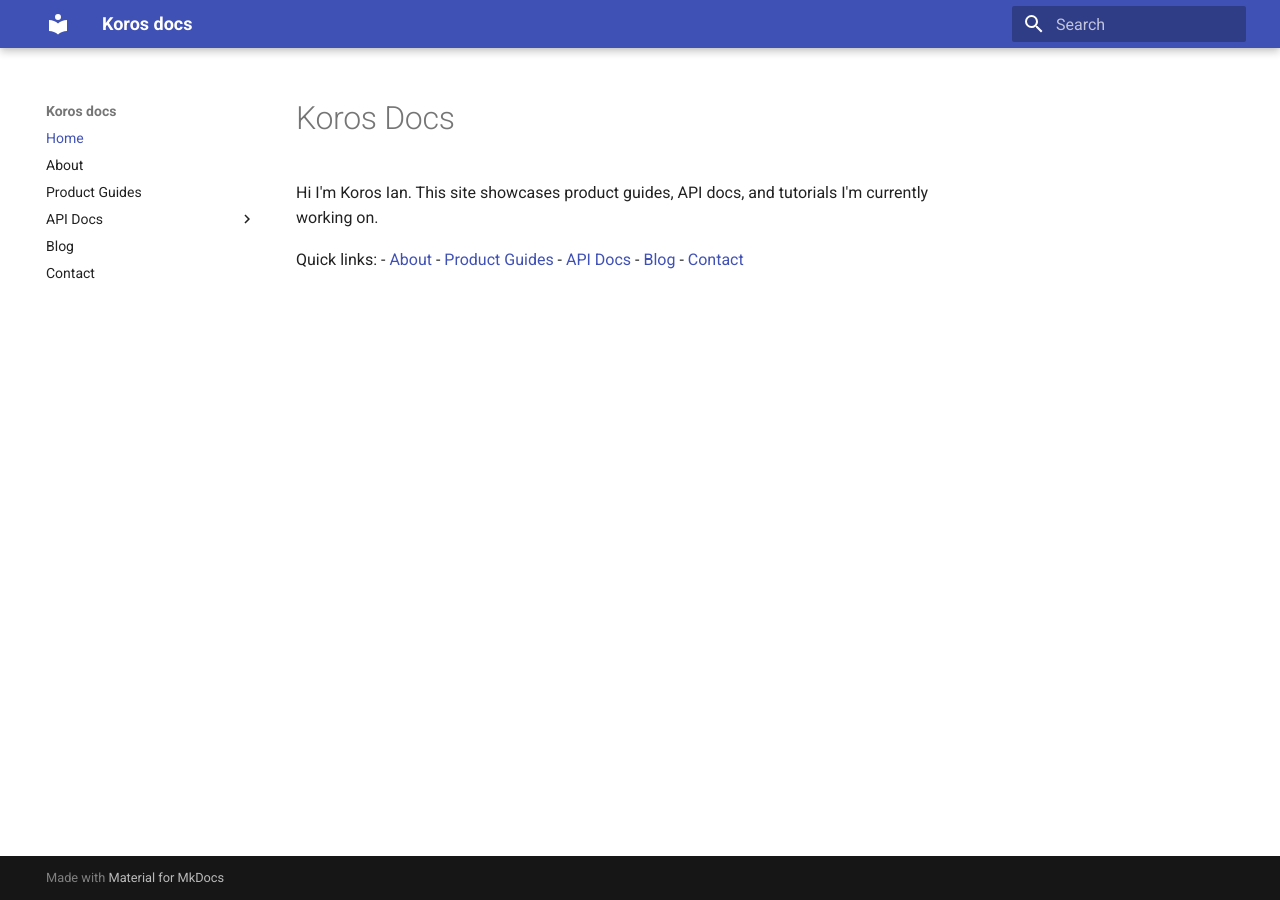
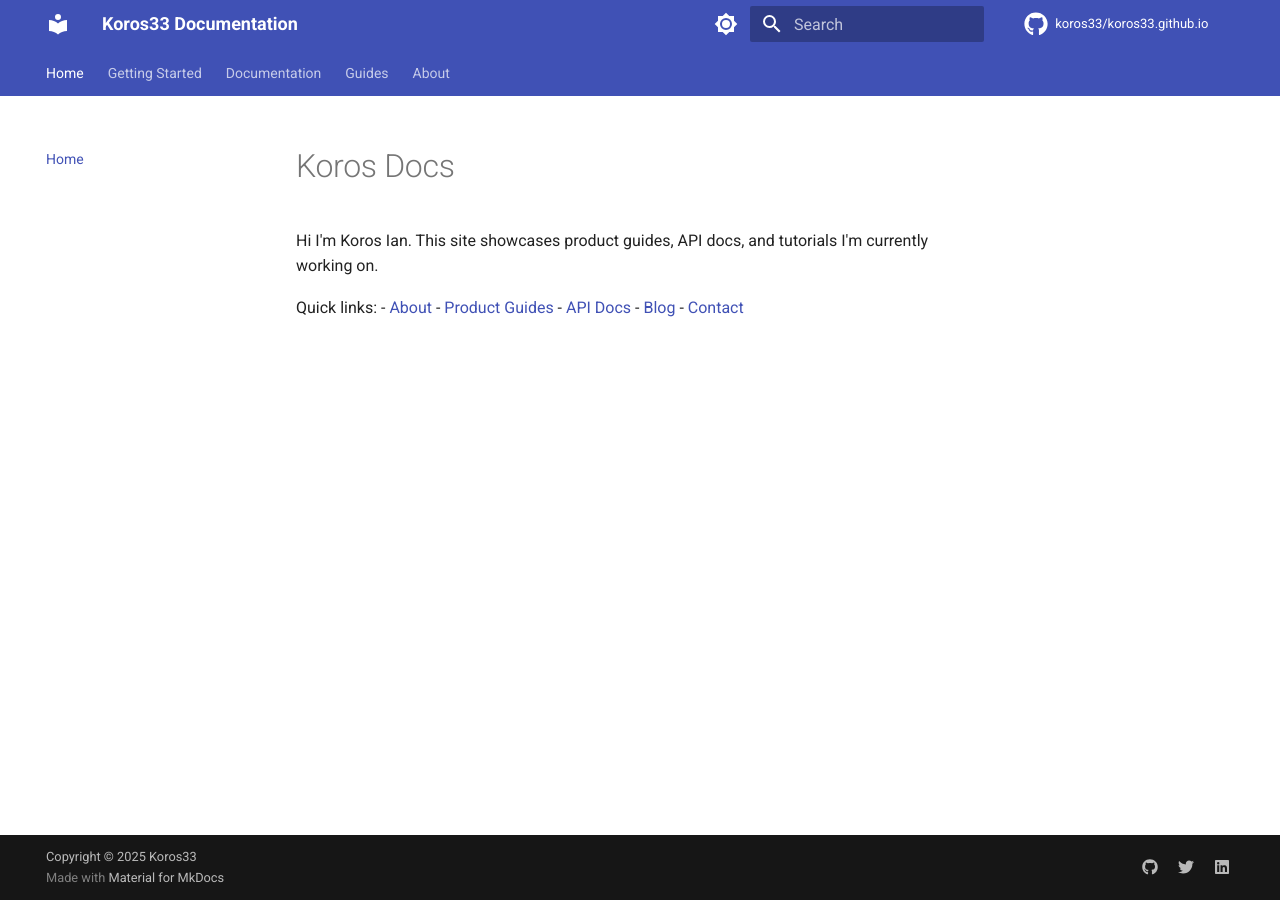
Before and after one commit to koros33/koros33.github.io, an MkDocs documentation site: the page built from docs/index.md, in a window 1280 px wide. Built offline with MkDocs 1.6.1 and Material for MkDocs 9.7.7, drawn with Linux system fonts in a browser that asks for light colours; comment, search, counter and statistics services are not loaded; the version menu is left out.

Commit message:
mkdocs.yml

```diff
--- a/mkdocs.yml
+++ b/mkdocs.yml
@@ -1,19 +1,151 @@
-site_name: Koros docs
+# Site Information
+site_name: Koros33 Documentation
 site_url: https://koros33.github.io/
+site_author: Koros33
+site_description: Documentation site for Koros33 projects
 
+# Repository
+repo_name: koros33/koros33.github.io
+repo_url: https://github.com/koros33/koros33.github.io
+edit_uri: edit/main/docs/
+
+# Copyright
+copyright: Copyright &copy; 2025 Koros33
+
+# Theme Configuration
+theme:
+  name: material
+  language: en
+  palette:
+    # Light mode
+    - media: "(prefers-color-scheme: light)"
+      scheme: default
+      primary: indigo
+      accent: indigo
+      toggle:
+        icon: material/brightness-7
+        name: Switch to dark mode
+    # Dark mode
+    - media: "(prefers-color-scheme: dark)"
+      scheme: slate
+      primary: indigo
+      accent: indigo
+      toggle:
+        icon: material/brightness-4
+        name: Switch to light mode
+  font:
+    text: Roboto
+    code: Roboto Mono
+  features:
+    - navigation.tabs
+    - navigation.sections
+    - navigation.expand
+    - navigation.top
+    - navigation.tracking
+    - navigation.indexes
+    - search.suggest
+    - search.highlight
+    - search.share
+    - content.code.copy
+    - content.code.annotate
+    - content.tabs.link
+  icon:
+    repo: fontawesome/brands/github
+
+# Plugins
+plugins:
+  - search:
+      lang: en
+      separator: '[\s\-\.]+'
+  - tags:
+      tags_file: tags.md
+  - git-revision-date-localized:
+      enable_creation_date: true
+      type: timeago
+
+# Extensions
+markdown_extensions:
+  # Python Markdown
+  - abbr
+  - admonition
+  - attr_list
+  - def_list
+  - footnotes
+  - md_in_html
+  - toc:
+      permalink: true
+      toc_depth: 3
+
+  # Python Markdown Extensions
+  - pymdownx.arithmatex:
+      generic: true
+  - pymdownx.betterem:
+      smart_enable: all
+  - pymdownx.caret
+  - pymdownx.details
+  - pymdownx.emoji:
+      emoji_index: !!python/name:material.extensions.emoji.twemoji
+      emoji_generator: !!python/name:material.extensions.emoji.to_svg
+  - pymdownx.highlight:
+      anchor_linenums: true
+      line_spans: __span
+      pygments_lang_class: true
+  - pymdownx.inlinehilite
+  - pymdownx.keys
+  - pymdownx.mark
+  - pymdownx.smartsymbols
+  - pymdownx.superfences:
+      custom_fences:
+        - name: mermaid
+          class: mermaid
+          format: !!python/name:pymdownx.superfences.fence_code_format
+  - pymdownx.tabbed:
+      alternate_style: true
+  - pymdownx.tasklist:
+      custom_checkbox: true
+  - pymdownx.tilde
+
+# Navigation
 nav:
   - Home: index.md
-  - About: about.md
-  - Product Guides: product-guides.md
-  - API Docs:
-      - Overview: api/index.md
-      - Weather API: api/weather.md
-      - Payments API: api/payments.md
-  - Blog: blog/index.md
-  - Contact: contact.md
+  - Getting Started:
+    - Introduction: getting-started/introduction.md
+    - Installation: getting-started/installation.md
+    - Quick Start: getting-started/quick-start.md
+  - Documentation:
+    - Overview: documentation/overview.md
+    - API Reference: documentation/api-reference.md
+    - Examples: documentation/examples.md
+  - Guides:
+    - Tutorials: guides/tutorials.md
+    - Best Practices: guides/best-practices.md
+    - Troubleshooting: guides/troubleshooting.md
+  - About:
+    - About: about/about.md
+    - Contributing: about/contributing.md
+    - License: about/license.md
+    - Tags: tags.md
 
-theme:
-  name: material
+# Extra
+extra:
+  social:
+    - icon: fontawesome/brands/github
+      link: https://github.com/koros33
+    - icon: fontawesome/brands/twitter
+      link: https://twitter.com/koros33
+    - icon: fontawesome/brands/linkedin
+      link: https://linkedin.com/in/koros33
+  analytics:
+    provider: google
+    property: G-XXXXXXXXXX  # Replace with your Google Analytics ID
+  version:
+    provider: mike
 
-plugins:
-  - search
+# Extra CSS/JS
+extra_css:
+  - stylesheets/extra.css
+
+extra_javascript:
+  - javascripts/extra.js
+  - https://polyfill.io/v3/polyfill.min.js?features=es6
+  - https://cdn.jsdelivr.net/npm/mathjax@3/es5/tex-mml-chtml.js
```
